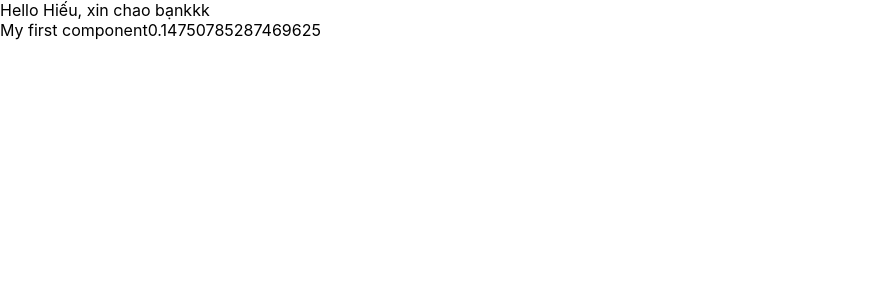
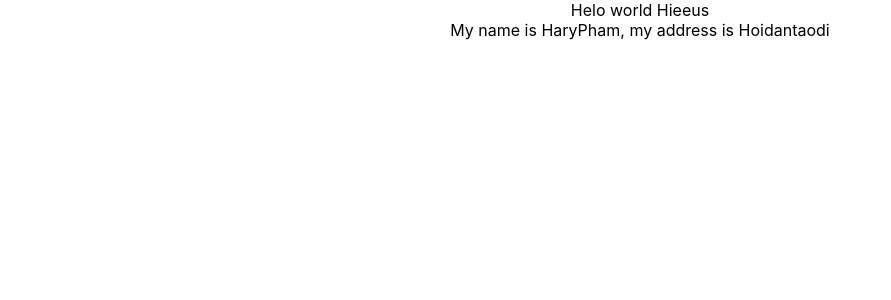
Before and after one commit to Hieu194281/ReactDemo, a React (Create React App) app: page / in a window 1280 px wide. Shown: the top 300 px of the page, without its empty margins (0-891 px from the left). Built offline with nearby package versions, Linux system fonts and the light colour scheme.

Commit message:
bai17: state

```diff
--- a/src/App.js
+++ b/src/App.js
@@ -3,28 +3,37 @@ import './App.css';
 import { useDispatch, useSelector } from 'react-redux';
 import { increaseCounter, decreaseCounter } from './redux/action/counterAction';
 import MyComponent from './component/MyComponent';
+import React from 'react';
 
-const App = () => {
-  const count = useSelector(state => state.counter.count);
-  const dispatch = useDispatch();
+class App extends React.Component {
 
-  return (
-    <div>
-      Hello Hiếu, xin chao bạnkkk
-      <MyComponent></MyComponent>
-    </div>
-    // <div className="App">
-    //   <header className="App-header">
-    //     <img src={logo} className="App-logo" alt="logo" />
-    //     <p>
-    //       Hello Hiếu, xin chao bạnkkk
-    //     </p>
-    //     <div>Count = {count}</div>
-    //     <button onClick={() => dispatch(increaseCounter())}>Increase</button>
-    //     <button onClick={() => dispatch(decreaseCounter())}>Decrease</button>
-    //   </header>
-    // </div>
-  );
+
+  render() {
+    return (
+      <div className="App">
+        Helo world Hieeus
+        <MyComponent></MyComponent>
+      </div>
+    )
+  }
 }
+// const App = () => {
+//   const count = useSelector(state => state.counter.count);
+//   const dispatch = useDispatch();
+
+//   return (
+//     <div className="App">
+//       <header className="App-header">
+//         <img src={logo} className="App-logo" alt="logo" />
+//         <p>
+//           Hello Hiếu, xin chao bạnkkk
+//         </p>
+//         <div>Count = {count}</div>
+//         <button onClick={() => dispatch(increaseCounter())}>Increase</button>
+//         <button onClick={() => dispatch(decreaseCounter())}>Decrease</button>
+//       </header>
+//     </div>
+//   );
+// }
 
 export default App;
--- a/src/component/MyComponent.js
+++ b/src/component/MyComponent.js
@@ -5,12 +5,16 @@ import React from "react";
 
 class MyComponent extends React.Component {
 
+    state = {
+        name: "HaryPham",
+        address: "Hoidantaodi",
+        age: 26
+    }
     //JSX
     render() {
         return (
-            <div>My first component
-
-                {Math.random()}
+            <div>
+                My name is {this.state.name}, my address is {this.state.address}
             </div>
         )
     }
```
